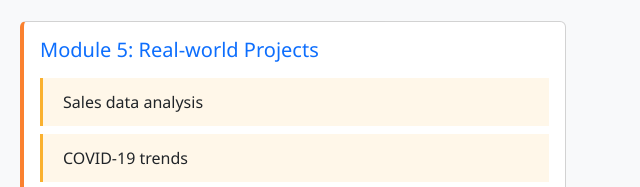
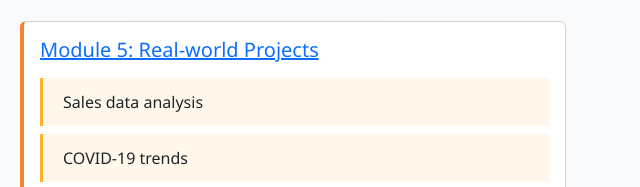
Before and after one commit to indosoft-analytics/indosoft-learning-lab, a plain HTML site: page module1.html in a window 1280 px wide. Shown: the part 1593-1780 px from the top of the page, 632-1272 px from the left. Drawn offline with nearby package versions, Linux system fonts and the light colour scheme.

Commit message:
Update module1.html

```diff
--- a/module1.html
+++ b/module1.html
@@ -174,7 +174,7 @@
             <div class="col-md-6">
               <div class="card module-card h-100">
                 <div class="card-body">
-                  <h5 class="card-title text-primary">Module 5: Real-world Projects</h5>
+                  <h5 class="card-title text-primary"><a href="real world project.html">Module 5: Real-world Projects</a></h5>
                   <div class="mt-3">
                     <div class="topic-item">Sales data analysis</div>
                     <div class="topic-item">COVID-19 trends</div>
```
